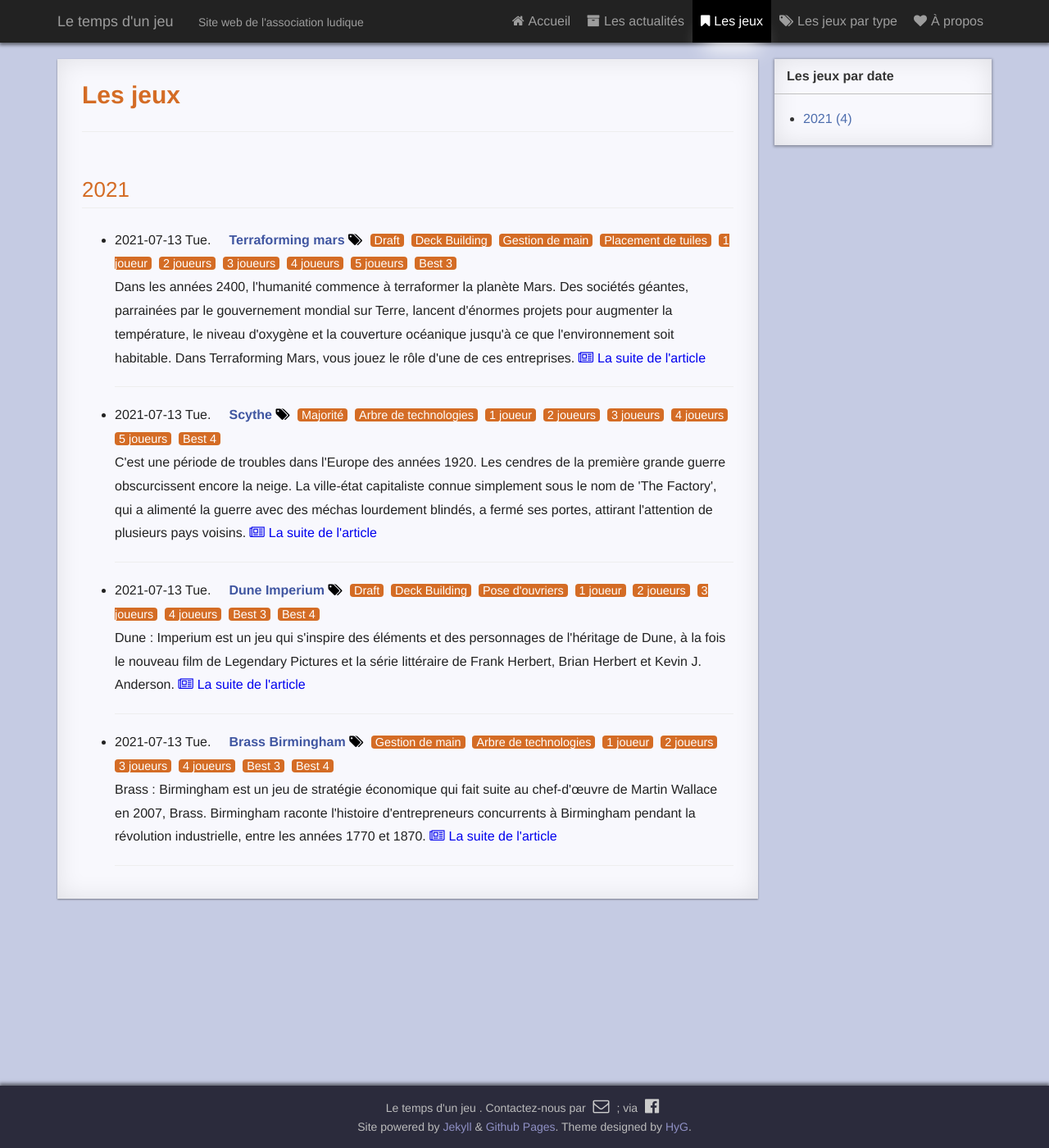
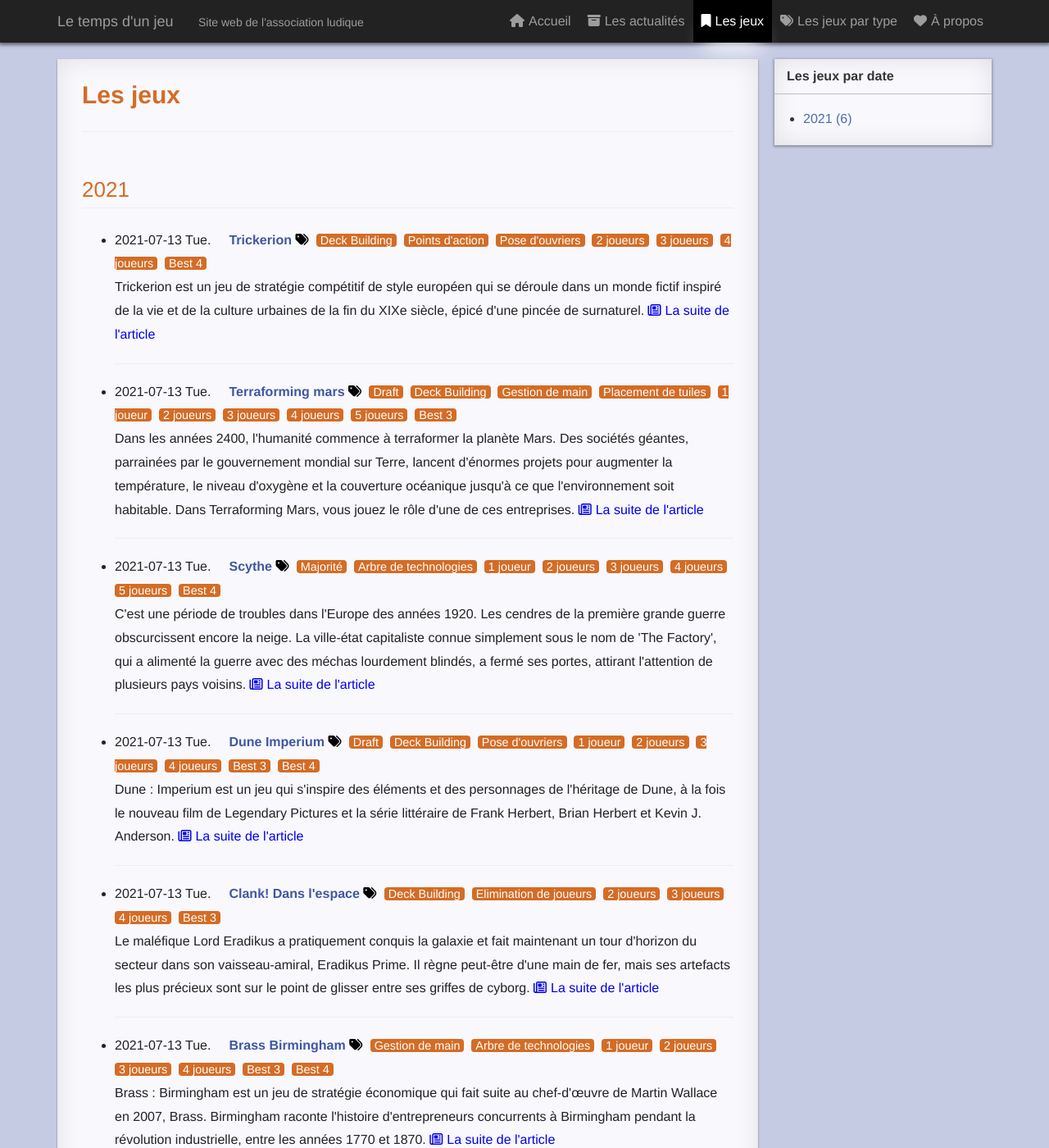
Before and after one commit to LeTempsDUnJeu/LeTempsDUnJeu.github.io, a Jekyll site: the page built from page/0collections.html, in a window 1280 px wide and 1400 px high. Shown: the whole window at 82% size. Built offline with Jekyll 4.4.1, drawn with Linux system fonts in a browser that asks for light colours; nearby versions of some CDN libraries.

Commit message:
Ajout de trickerion et clank dans l'espace

```diff
--- a/_includes/head.html
+++ b/_includes/head.html
@@ -9,7 +9,7 @@
     <meta name="description" content="Association ludique à PONTACQ, jeu de société, Pontacq, jeu"/>
     <link rel="shortcut icon" href="/favicon.ico?" type="image/x-icon"/>
     <link rel="icon" href="/favicon.ico?" type="image/x-icon"/>
-    <link rel="stylesheet" href="https://cdn.bootcss.com/font-awesome/4.7.0/css/font-awesome.min.css" type="text/css"/>
+    <script src="https://kit.fontawesome.com/c9c8c9edce.js" crossorigin="anonymous"></script>
     <!--    <link rel="stylesheet" href="https://at.alicdn.com/t/font_8v3czwksspqlg14i.css"/>-->
     <link rel="stylesheet" href="{{ "/css/main.css " | prepend: site.baseurl }}"/>
     <link rel="canonical" href="{{ page.url | replace:'index.html','' | prepend: site.baseurl | prepend: site.url }}"/>
--- /dev/null
+++ b/_posts/2021-07-13-clank-dans-lespace.md
@@ -0,0 +1,22 @@
+---
+layout: post
+title:  "Clank! Dans l'espace"
+tags: ["Deck Building", "Elimination de joueurs", "2 joueurs", "3 joueurs", "4 joueurs", "Best 3"]
+owner: [ "Florent Devin"]
+author: "Florent Devin"
+description: "Le maléfique Lord Eradikus a pratiquement conquis la galaxie et fait maintenant un tour d'horizon du secteur dans son vaisseau-amiral, Eradikus Prime. Il règne peut-être d'une main de fer, mais ses artefacts les plus précieux sont sur le point de glisser entre ses griffes de cyborg. "
+mathjax: true
+---
+* content
+{:toc}
+
+Le maléfique Lord Eradikus a pratiquement conquis la galaxie et fait maintenant un tour d'horizon du secteur dans son vaisseau-amiral, Eradikus Prime. Il règne peut-être d'une main de fer, mais ses artefacts les plus précieux sont sur le point de glisser entre ses griffes de cyborg. Vous et vos collègues voleurs, vous êtes mis au défi de vous faufiler à bord de son vaisseau, de pénétrer dans son module de commande et de le voler.
+
+![Clank! dans l'espace](/static/clankDansLespace.png)
+
+
+En chemin, vous recruterez des alliés et récupérerez du butin supplémentaire. Mais un seul faux pas et - Clank ! Un bruit négligent attire l'attention de Lord Eradikus. Pirater son module de commande et voler ses artefacts augmente sa rage. Vous feriez mieux d'espérer que vos amis soient plus bruyants que vous si vous voulez atteindre une capsule de sauvetage et en sortir vivant...
+
+
+
+Clank ! In ! Space ! est construit sur le même système de jeu que Clank ! A Deck-Building Adventure, les joueurs construisent un jeu de cartes personnel tout au long de la partie, les cartes leur permettant de se déplacer dans le vaisseau spatial, d'attaquer des objets, d'acquérir de nouvelles cartes et - oh oui - de faire du bruit pour attirer Lord Eradikus et potentiellement sceller leur propre perte.
--- /dev/null
+++ b/_posts/2021-07-13-trickerion.md
@@ -0,0 +1,23 @@
+---
+layout: post
+title:  "Trickerion"
+tags: ["Deck Building", "Points d'action", "Pose d'ouvriers", "2 joueurs", "3 joueurs", "4 joueurs", "Best 4"]
+owner: [ "Florent Devin"]
+author: "Florent Devin"
+description: "Trickerion est un jeu de stratégie compétitif de style européen qui se déroule dans un monde fictif inspiré de la vie et de la culture urbaines de la fin du XIXe siècle, épicé d'une pincée de surnaturel."
+mathjax: true
+---
+* content
+{:toc}
+
+Trickerion est un jeu de stratégie compétitif de style européen qui se déroule dans un monde fictif inspiré de la vie et de la culture urbaines de la fin du XIXe siècle, épicé d'une pincée de surnaturel.
+
+![Trickerion](/static/trickerion.png)
+
+Les joueurs incarnent des illusionnistes de scène rivaux, chacun ayant ses propres forces et caractéristiques. Ils luttent pour la fortune et la célébrité lors d'une compétition organisée par un magicien légendaire, à la recherche d'un successeur digne de la puissante pierre du Trickerion, dont la légende dit qu'elle confère un pouvoir surnaturel à son propriétaire.
+
+Grâce à des mécanismes de placement d'ouvriers et de sélection d'actions simultanées, les illusionnistes et leurs équipes d'assistants - l'ingénieur, l'assistant, le directeur et une poignée d'apprentis - obtiennent des plans et des composants pour des tours de magie de plus en plus complexes, agrandissent l'équipe et organisent des spectacles en visitant le centre-ville, la ruelle sombre, le marché et le théâtre sur le plateau de jeu principal qui représente un paysage urbain de la fin du XIXe siècle.
+
+Les tours sont stockés et préparés sur le plateau de jeu de l'atelier du magicien, tandis que les représentations elles-mêmes ont lieu au théâtre sous la forme d'un mini-jeu de placement de tuiles avec beaucoup d'interaction entre les joueurs. Les représentations rapportent des points de notoriété et des pièces à leurs propriétaires en fonction des tours qu'elles comportent. Les points de gloire ont de multiples usages, mais ils servent aussi de condition de victoire - après le tour 7, lorsque la dernière carte Performance est révélée, le jeu se termine et l'illusionniste ayant le plus de points de gloire gagne.
+
+Le jeu propose 48 tours différents à apprendre dans les catégories Optique, Spirituel, Mécanique et Évasion, plus de 90 capacités de personnages et 40 cartes Affectation spéciales qui influencent les actions entreprises dans les différents lieux du jeu. Le jeu de base peut être complété par deux modules de règles optionnels pour ajouter une profondeur stratégique supplémentaire au jeu.
```
Also changed, not shown: static/clankDansLespace.png (added), static/terraformingMars.png, static/trickerion.png (added).
